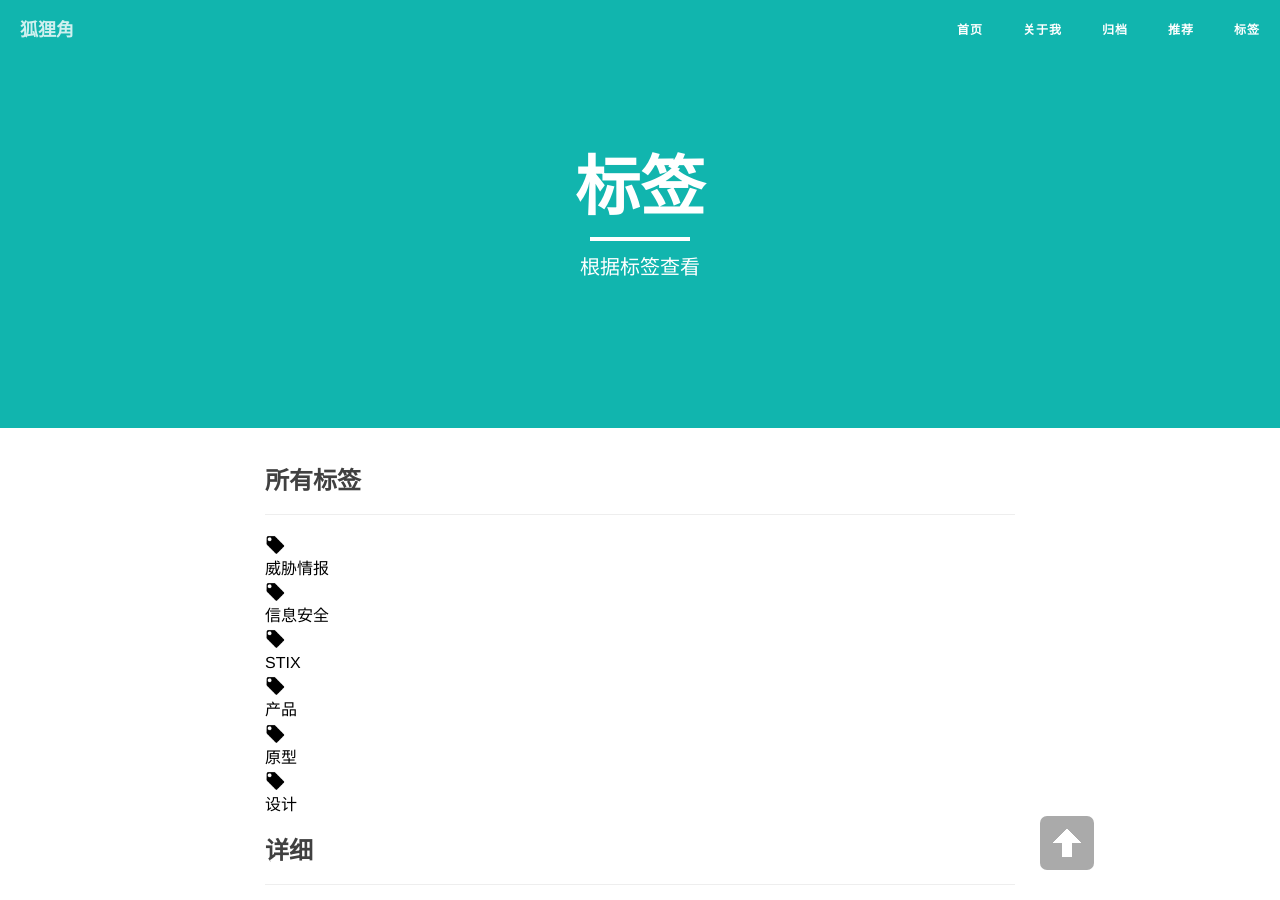
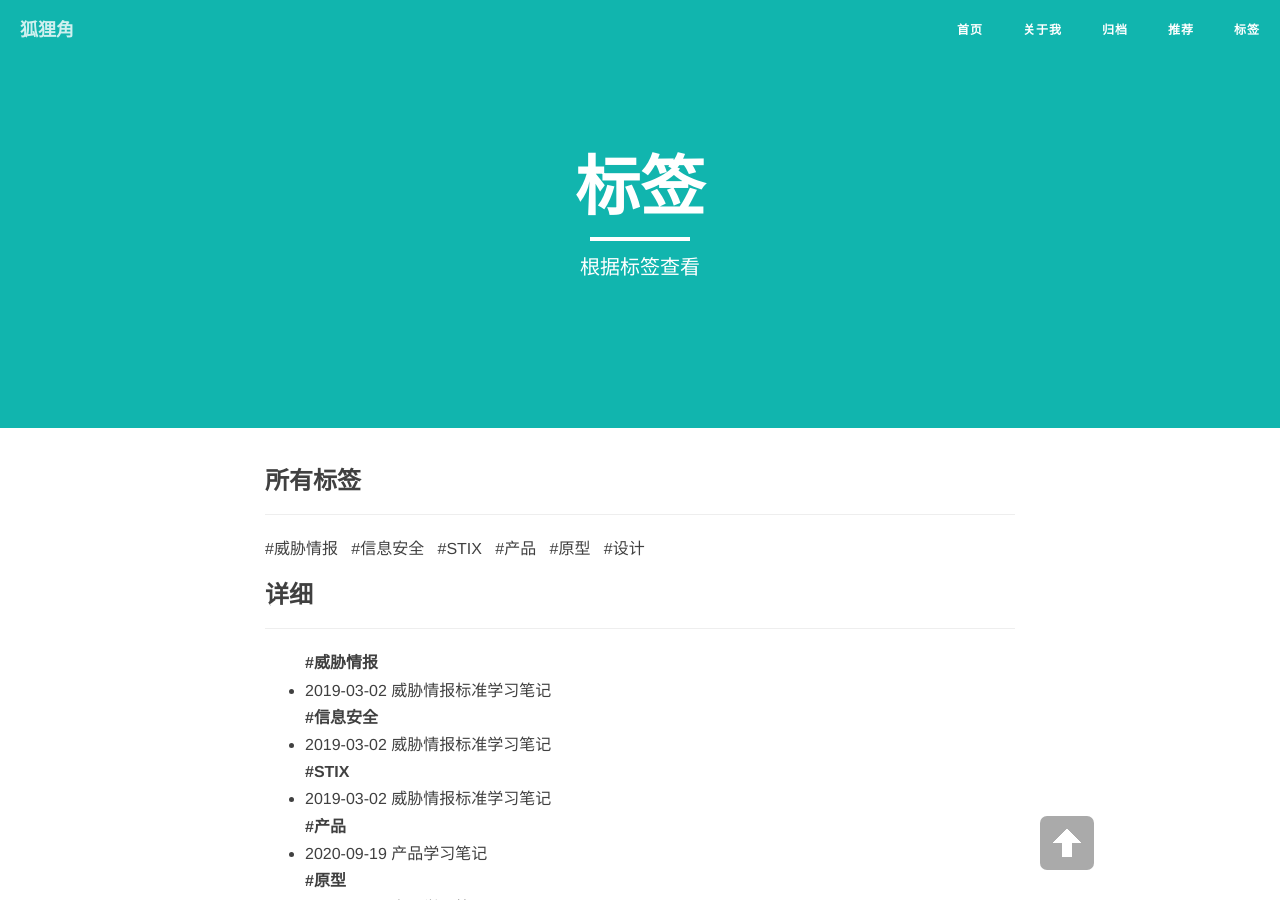
Before and after one commit to lullabypan/lullabypan.github.io, a Jekyll site: the page built from tags.md, in a window 1280 px wide and 900 px high. Built offline with Jekyll 4.4.1, drawn with Linux system fonts in a browser that asks for light colours; nearby versions of some CDN libraries; library files that are not in the unit come from our copies.

Commit message:
Update tags.md

```diff
--- a/tags.md
+++ b/tags.md
@@ -9,8 +9,7 @@
 --------------------
 <div id='tag_cloud'>
 {% for tag in site.tags %}
- <div id="#">
- <img src="/img/标签.png" width=20px height=20px/><a style="color:#000000" href="#{{ tag[0] }}" title="{{ tag[0] }}" rel="{{ tag[1].size }}">{{ tag[0] }}&nbsp;&nbsp;</a></div>
+ <a title="{{ tag[0] }}" rel="{{ tag[1].size }}">#{{ tag[0] }}&nbsp;&nbsp;</a>
 {% endfor %}
 </div>
 
```
